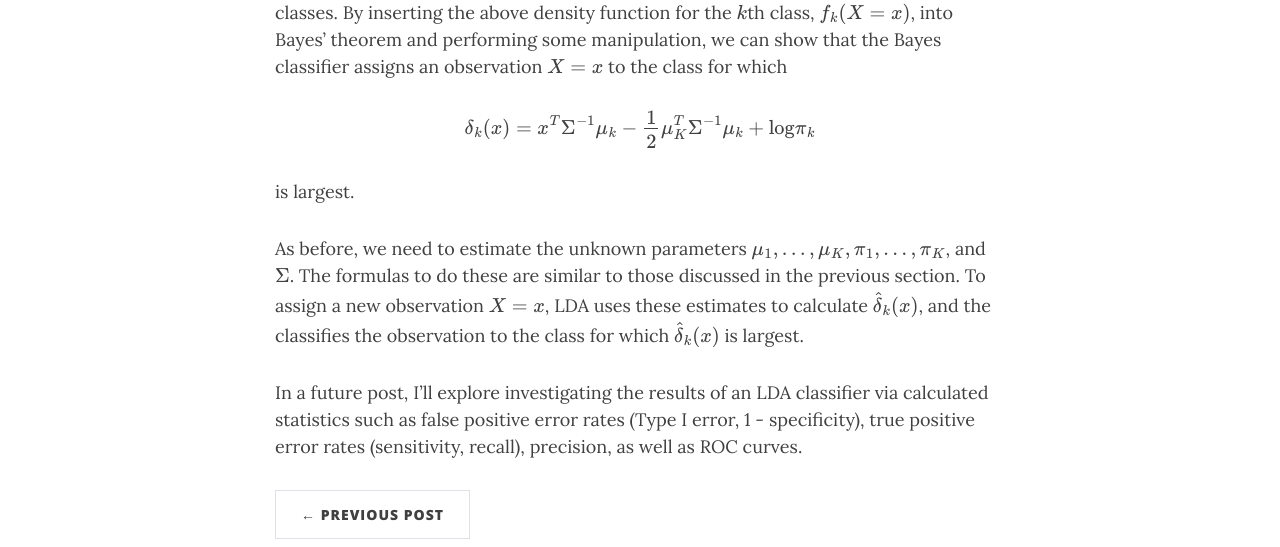
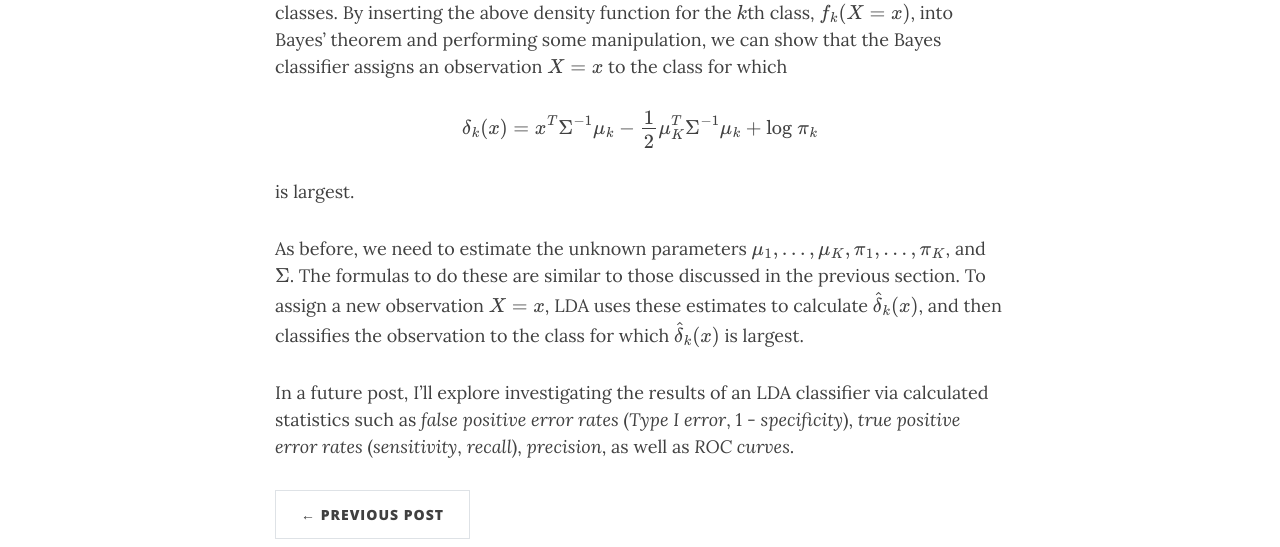
Before and after one commit to ethanwicker/ethanwicker.github.io, a Jekyll site: the page built from _posts/2021-02-03-linear-discriminant-analysis-001.md, in a window 1280 px wide and 900 px high, scrolled down 6187 px. Shown: the part 150-697 px from the top of the window. Built offline with Jekyll 4.4.1, drawn with Linux system fonts in a browser that asks for light colours; nearby versions of some CDN libraries; formulas are drawn with MathJax 3; some of the changed text lies outside the part shown.

Commit message:
Updating post

```diff
--- a/_posts/2021-02-03-linear-discriminant-analysis-001.md
+++ b/_posts/2021-02-03-linear-discriminant-analysis-001.md
@@ -148,12 +148,12 @@ In the case of multiple predictors, the LDA classifier assumes that the observat
 
 $$
 \begin{aligned}
-\delta_k(x) = x^T \Sigma^{-1} \mu_k - \frac{1}{2} \mu_K^T \Sigma^{-1} \mu_k + \text{log} \pi_k
+\delta_k(x) = x^T \Sigma^{-1} \mu_k - \frac{1}{2} \mu_K^T \Sigma^{-1} \mu_k + \text{log } \pi_k
 \end{aligned}
 $$
 
 is largest.
 
-As before, we need to estimate the unknown parameters $\mu_1, \ldots, \mu_K, \pi_1, \ldots, \pi_K$, and $\Sigma$.  The formulas to do these are similar to those discussed in the previous section.  To assign a new observation $X = x$, LDA uses these estimates to calculate $\hat{\delta}_k(x)$, and the classifies the observation to the class for which $\hat{\delta}_k(x)$ is largest.
+As before, we need to estimate the unknown parameters $\mu_1, \ldots, \mu_K, \pi_1, \ldots, \pi_K$, and $\Sigma$.  The formulas to do these are similar to those discussed in the previous section.  To assign a new observation $X = x$, LDA uses these estimates to calculate $\hat{\delta}_k(x)$, and then classifies the observation to the class for which $\hat{\delta}_k(x)$ is largest.
 
-In a future post, I'll explore investigating the results of an LDA classifier via calculated statistics such as false positive error rates (Type I error, 1 - specificity), true positive error rates (sensitivity, recall), precision, as well as ROC curves.
+In a future post, I'll explore investigating the results of an LDA classifier via calculated statistics such as *false positive error rates* (*Type I error*, 1 - *specificity*), *true positive error rates* (*sensitivity*, *recall*), *precision*, as well as *ROC curves*.
```
Also changed, not shown: other parts of _posts/2021-02-03-linear-discriminant-analysis-001.md (+1 -1 lines).
